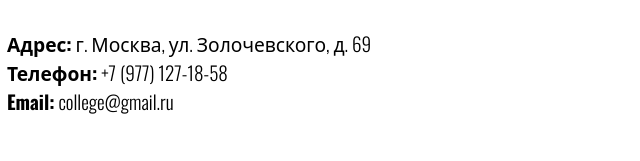
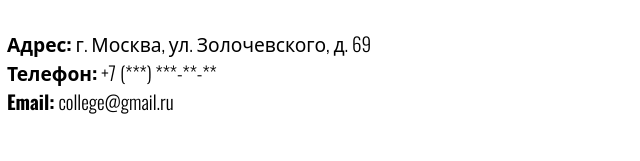
Before and after one commit to byterrr1/huyna, a plain HTML site: page contacts.html in a window 1280 px wide. Shown: the part 189-350 px from the top of the page, 25-665 px from the left. Drawn offline with nearby package versions, Linux system fonts and the light colour scheme.

Commit message:
Update contacts.html

```diff
--- a/contacts.html
+++ b/contacts.html
@@ -27,7 +27,7 @@
                 <h1 class="zaglav">Контакты</h1>
                 <div class="contact-info">
                     <p class="tekst-contacts"><strong>Адрес:</strong> г. Москва, ул. Золочевского, д. 69</p>
-                    <p class="tekst-contacts"><strong>Телефон:</strong> +7 (977) 127-18-58</p>
+                    <p class="tekst-contacts"><strong>Телефон:</strong> +7 (***) ***-**-**</p>
                     <p class="tekst-contacts"><strong>Email:</strong> college@gmail.ru</p>
                 </div>
                 <h2 class="zaglav2">Оставить заявку</h2>
```
